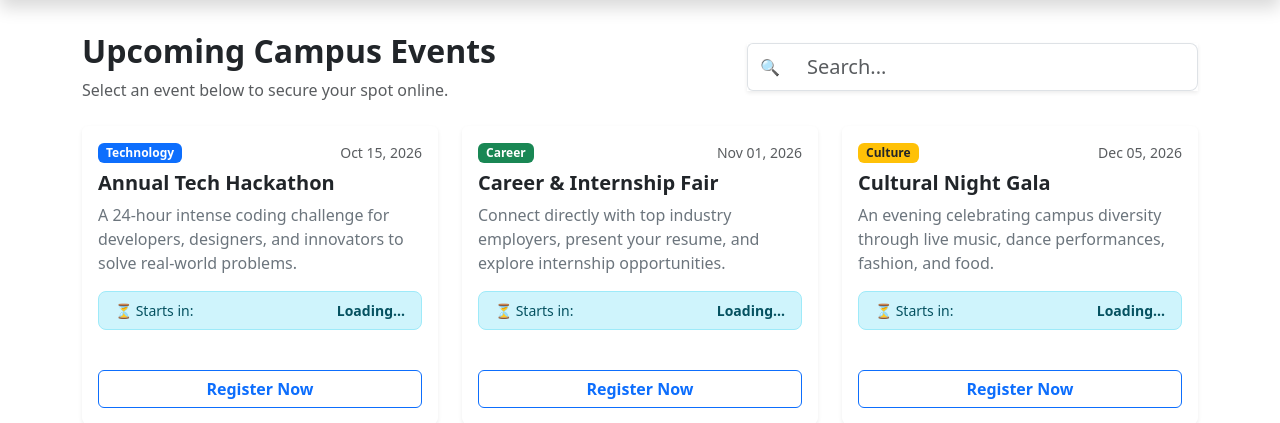
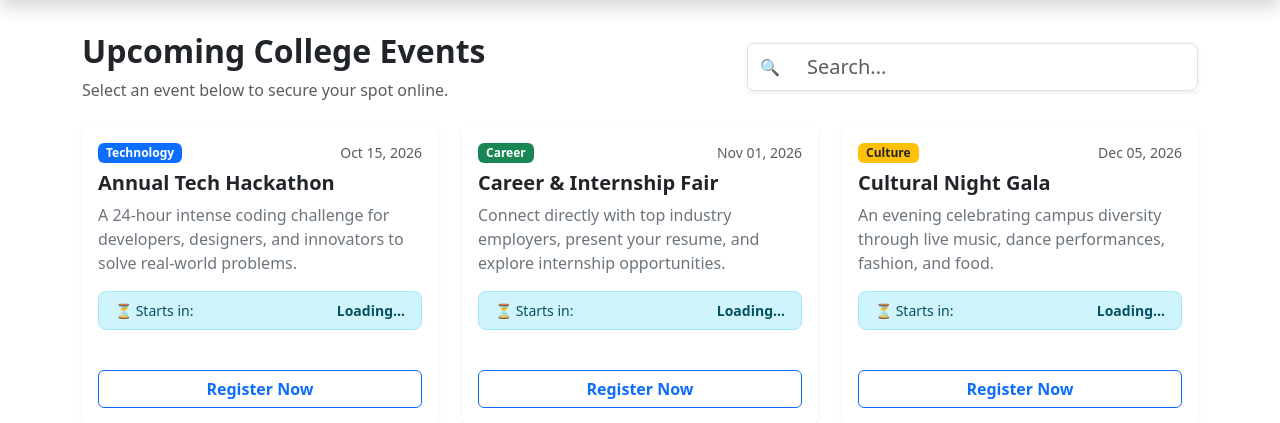
Before and after one commit to obiero001/event_management_system, a PHP site: page /event.php in a window 1280 px wide. Shown: the part 63-486 px from the top of the page. Run offline with PHP 8.4, Linux system fonts and the light colour scheme.

Commit message:
update event.php

```diff
--- a/event.php
+++ b/event.php
@@ -40,7 +40,7 @@ $events = [
 <!-- Event Search & Header -->
 <div id="eventsSection" class="row mb-4 align-items-center pt-2">
     <div class="col-lg-7 mb-3 mb-lg-0">
-        <h2 class="fw-bold text-dark">Upcoming Campus Events</h2>
+        <h2 class="fw-bold text-dark">Upcoming College Events</h2>
         <p class="text-muted mb-0">Select an event below to secure your spot online.</p>
     </div>
     <div class="col-lg-5">
```
